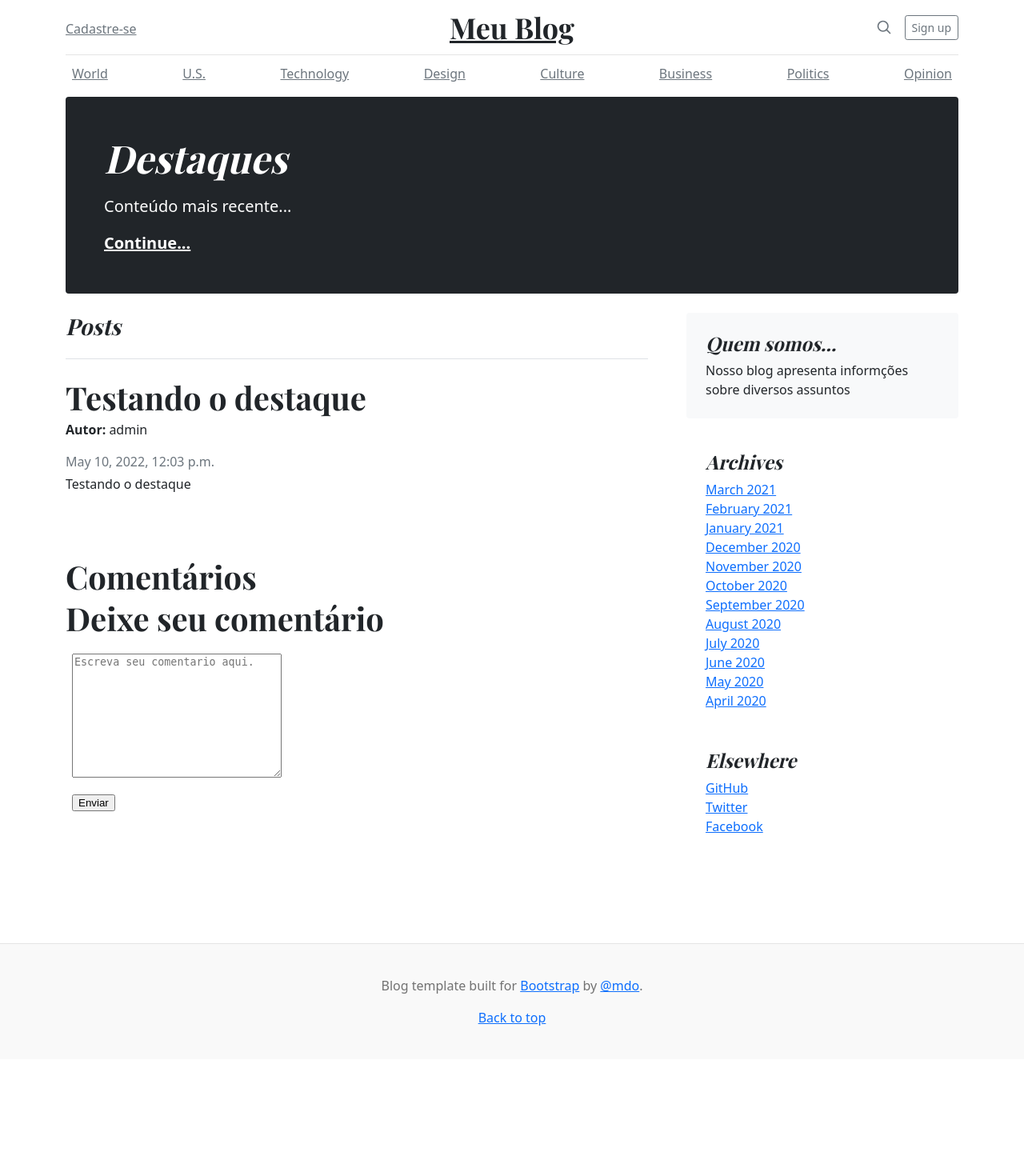
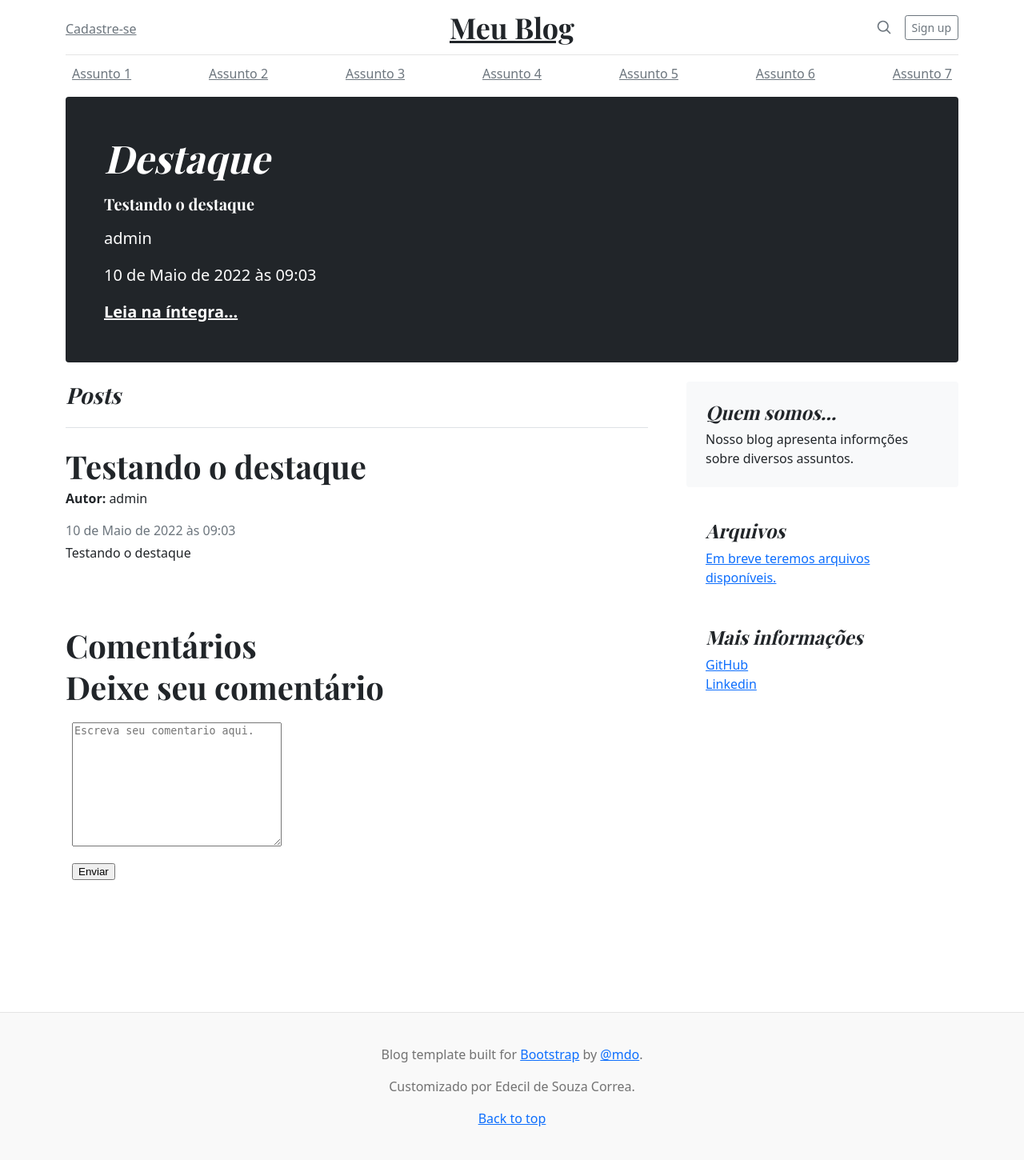
Before and after one commit to EdeCorrea/BlogTeste, a Django app: page /post/8 in a window 1280 px wide. Shown: the whole page at 80% size. Before the commit the page ends 1282 px from the top, so only its background shows below. Run offline with Django 4.2, Linux system fonts and the light colour scheme; data comes from the database, SQL or seed files in the repository; both versions use the stored data as it was after the commit; some libraries are stand-ins or nearby versions.

Commit message:
Refatorando: quebra de linha nos comentários dos posts e ajustes em base.html

```diff
--- a/blog/views.py
+++ b/blog/views.py
@@ -7,14 +7,18 @@ from blog.models import Comentario
 
 def home(request):
     posts = Post.objects.all()
-    dados = {"posts": posts}
+    post_mais_recente = Post.objects.latest('id')
+    dados = {"posts": posts,
+             "post_mais_recente": post_mais_recente}
     return render(request, 'home.html', dados)
 
 def post(request, pk):
     post = Post.objects.get(pk=pk)
+    post_mais_recente = Post.objects.latest('id')
     comentarios_deste_post = Comentario.objects.filter(post=pk).order_by('id')
     dados = {"post": post,
-             "comentarios": comentarios_deste_post
+             "comentarios": comentarios_deste_post,
+             "post_mais_recente": post_mais_recente
             }
     return render(request, 'post.html', dados)
 
--- a/blog_edecil/settings.py
+++ b/blog_edecil/settings.py
@@ -106,9 +106,9 @@ AUTH_PASSWORD_VALIDATORS = [
 # Internationalization
 # https://docs.djangoproject.com/en/4.0/topics/i18n/
 
-LANGUAGE_CODE = 'en-us'
+LANGUAGE_CODE = 'pt-br'
 
-TIME_ZONE = 'UTC'
+TIME_ZONE = 'America/Sao_Paulo'
 
 USE_I18N = True
 
--- a/templates/base.html
+++ b/templates/base.html
@@ -176,14 +176,14 @@ h1, h2, h3, h4, h5, h6 {
 
   <div class="nav-scroller py-1 mb-2">
     <nav class="nav d-flex justify-content-between">
-      <a class="p-2 link-secondary" href="#">World</a>
-      <a class="p-2 link-secondary" href="#">U.S.</a>
-      <a class="p-2 link-secondary" href="#">Technology</a>
-      <a class="p-2 link-secondary" href="#">Design</a>
-      <a class="p-2 link-secondary" href="#">Culture</a>
-      <a class="p-2 link-secondary" href="#">Business</a>
-      <a class="p-2 link-secondary" href="#">Politics</a>
-      <a class="p-2 link-secondary" href="#">Opinion</a>
+      <a class="p-2 link-secondary" href="#">Assunto 1</a>
+      <a class="p-2 link-secondary" href="#">Assunto 2</a>
+      <a class="p-2 link-secondary" href="#">Assunto 3</a>
+      <a class="p-2 link-secondary" href="#">Assunto 4</a>
+      <a class="p-2 link-secondary" href="#">Assunto 5</a>
+      <a class="p-2 link-secondary" href="#">Assunto 6</a>
+      <a class="p-2 link-secondary" href="#">Assunto 7</a>
+
 
     </nav>
   </div>
@@ -192,9 +192,11 @@ h1, h2, h3, h4, h5, h6 {
 <main class="container">
   <div class="p-4 p-md-5 mb-4 text-white rounded bg-dark">
     <div class="col-md-6 px-0">
-      <h1 class="display-4 fst-italic">Destaques</h1>
-      <p class="lead my-3">Conteúdo mais recente...</p>
-      <p class="lead mb-0"><a href="#" class="text-white fw-bold">Continue...</a></p>
+      <h1 class="display-4 fst-italic">Destaque</h1>
+      <h1 class="lead my-3">{{ post_mais_recente.titulo }}</h1>
+      <p class="lead my-3">{{ post_mais_recente.autor }}</p>
+      <p class="lead my-3">{{ post_mais_recente.data_criacao }}</p>
+      <p class="lead mb-0"><a href="/post/{{ post_mais_recente.id }}" class="text-white fw-bold">Leia na íntegra...</a></p>
     </div>
   </div>
 
@@ -219,33 +221,22 @@ h1, h2, h3, h4, h5, h6 {
       <div class="position-sticky" style="top: 2rem;">
         <div class="p-4 mb-3 bg-light rounded">
           <h4 class="fst-italic">Quem somos...</h4>
-          <p class="mb-0">Nosso blog apresenta informções sobre diversos assuntos</p>
+          <p class="mb-0">Nosso blog apresenta informções sobre diversos assuntos.</p>
         </div>
 
         <div class="p-4">
-          <h4 class="fst-italic">Archives</h4>
+          <h4 class="fst-italic">Arquivos</h4>
           <ol class="list-unstyled mb-0">
-            <li><a href="#">March 2021</a></li>
-            <li><a href="#">February 2021</a></li>
-            <li><a href="#">January 2021</a></li>
-            <li><a href="#">December 2020</a></li>
-            <li><a href="#">November 2020</a></li>
-            <li><a href="#">October 2020</a></li>
-            <li><a href="#">September 2020</a></li>
-            <li><a href="#">August 2020</a></li>
-            <li><a href="#">July 2020</a></li>
-            <li><a href="#">June 2020</a></li>
-            <li><a href="#">May 2020</a></li>
-            <li><a href="#">April 2020</a></li>
+            <li><a href="#">Em breve teremos arquivos disponíveis.</a></li>
+
           </ol>
         </div>
 
         <div class="p-4">
-          <h4 class="fst-italic">Elsewhere</h4>
+          <h4 class="fst-italic">Mais informações</h4>
           <ol class="list-unstyled">
             <li><a href="#">GitHub</a></li>
-            <li><a href="#">Twitter</a></li>
-            <li><a href="#">Facebook</a></li>
+            <li><a href="#">Linkedin</a></li>
           </ol>
         </div>
       </div>
@@ -256,6 +247,7 @@ h1, h2, h3, h4, h5, h6 {
 
 <footer class="blog-footer">
   <p>Blog template built for <a href="https://getbootstrap.com/">Bootstrap</a> by <a href="https://twitter.com/mdo">@mdo</a>.</p>
+  <p>Customizado por Edecil de Souza Correa.</p>
   <p>
     <a href="#">Back to top</a>
   </p>
--- a/templates/home.html
+++ b/templates/home.html
@@ -7,7 +7,6 @@
     <div class="row g-0 border rounded overflow-hidden flex-md-row mb-4 shadow-sm h-md-250 position-relative">
       <div class="col p-4 d-flex flex-column position-static">
 
-        <!-- <strong class="d-inline-block mb-2 text-primary">{{ post.titulo }}</strong> -->
         <h3 class="mb-0">{{ post.titulo }}</h3>
         <div class="mb-1 text-muted">{{ post.data_criacao }}</div>
         <a href="/post/{{ post.id }}" class="stretched-link">Continue lendo...</a>
--- a/templates/post.html
+++ b/templates/post.html
@@ -22,8 +22,7 @@
     {% endif%}
    </strong></p>
 
-
-  {{ comentario.comentario }}
+  <p class="text-break">{{ comentario.comentario }}</p>
 
   <hr>
 
```
Also changed, not shown: db.sqlite3.
